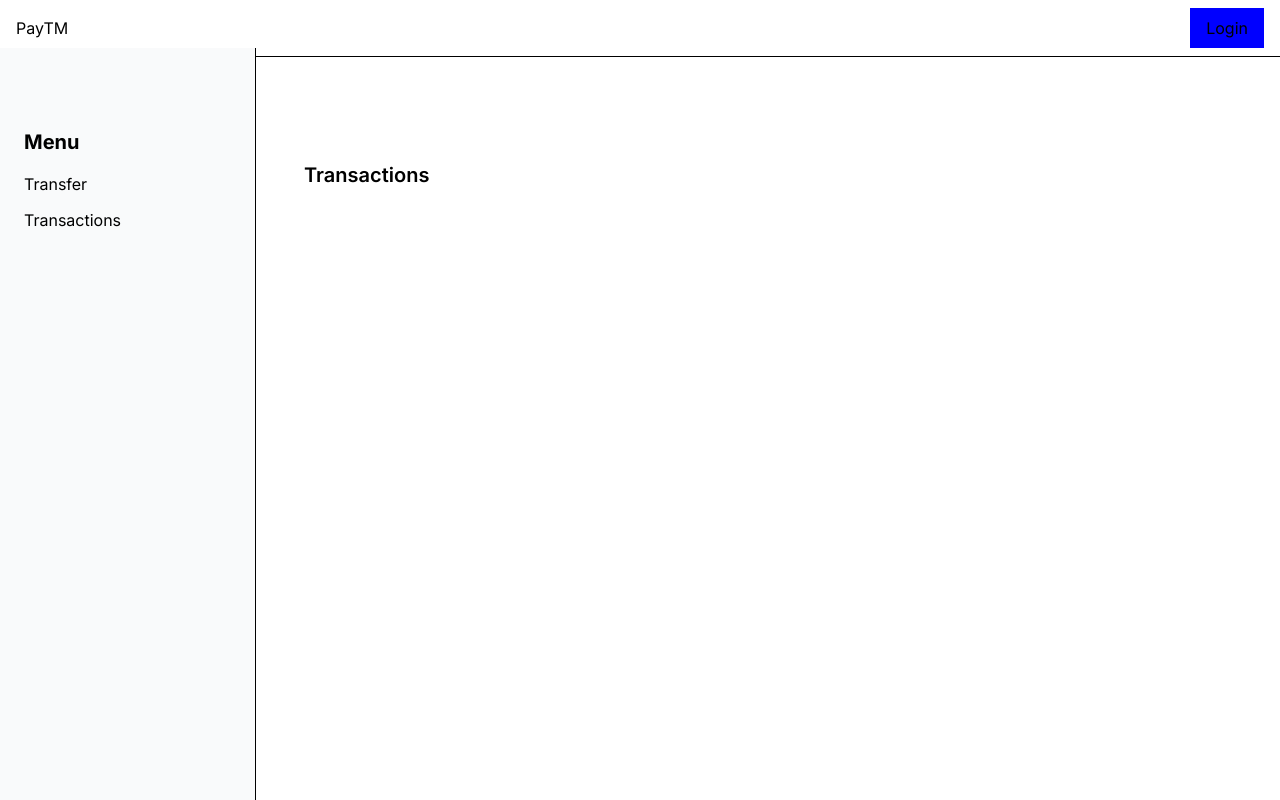
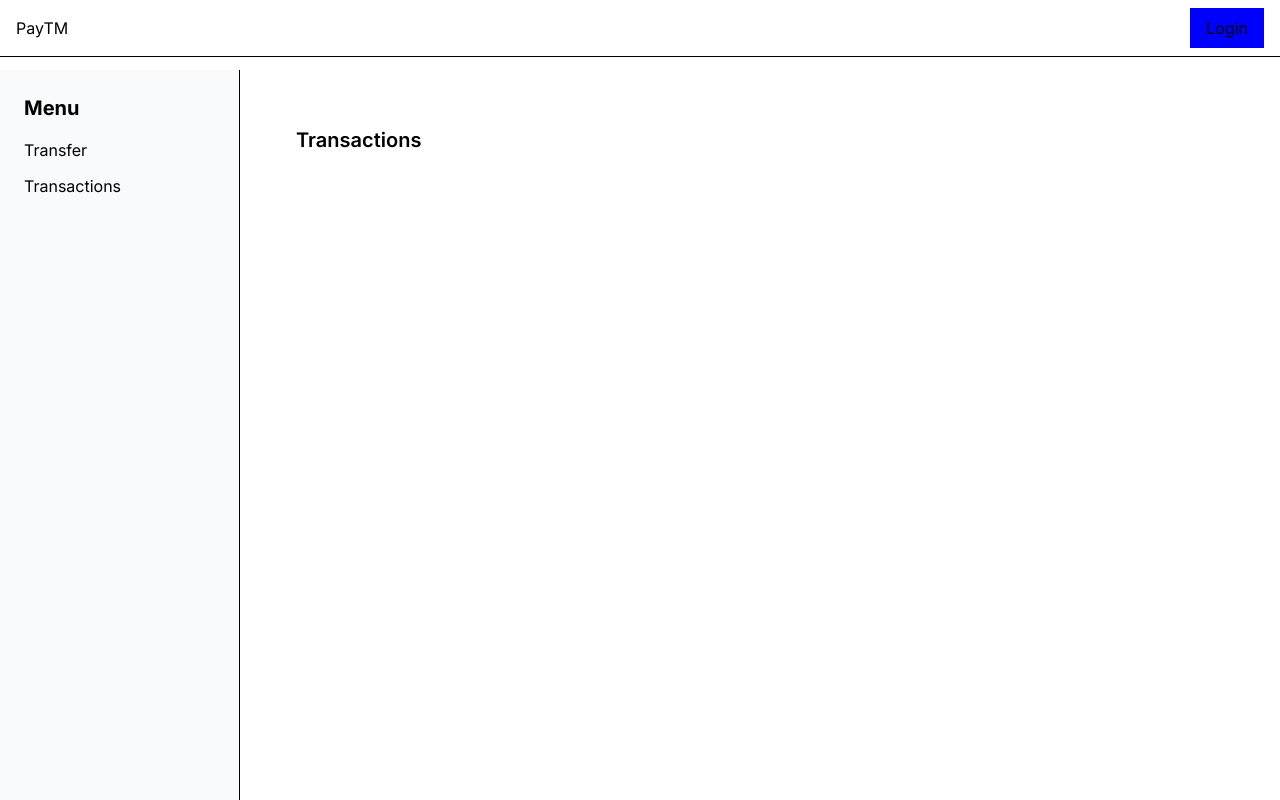
Before and after one commit to Abhinav2005-hub/paytm, a Next.js app in the folder apps/user-app/: page /dashboard/transactions in a window 1280 px wide. Built offline with nearby package versions, Linux system fonts and the light colour scheme; no server answers.

Commit message:
adjust padding

```diff
--- a/apps/user-app/app/dashboard/layout.tsx
+++ b/apps/user-app/app/dashboard/layout.tsx
@@ -9,19 +9,22 @@ export default function DashboardLayout({ children }: { children: React.ReactNod
   const { data: session } = useSession();
 
   return (
-    <div>
-      {/* TOP APPBAR WITH LOGOUT BUTTON */}
-      <Appbar
-        user={session?.user ?? null}
-        onSignin={() => signIn("credentials")}
-        onSignout={() => signOut()}
-      />
+    <div className="min-h-screen">
+      {/* TOP APPBAR (Fixed) */}
+      <div className="fixed top-0 left-0 right-0 z-20">
+        <Appbar
+          user={session?.user ?? null}
+          onSignin={() => signIn("credentials")}
+          onSignout={() => signOut()}
+        />
+      </div>
 
-      {/* Main layout */}
-      <div className="flex">
+      {/* MAIN */}
+      <div className="flex pt-[70px]">
+        {/* 70px = Appbar height */}
 
-        {/* Sidebar */}
-        <div className="w-64 border-r h-screen p-6 bg-gray-50 pt-20 fixed left-0 top-12">
+        {/* SIDEBAR */}
+        <div className="w-60 fixed left-0 top-[70px] h-screen border-r bg-gray-50 p-6">
           <h2 className="text-xl font-bold mb-4">Menu</h2>
 
           <div className="flex flex-col gap-3">
@@ -35,8 +38,10 @@ export default function DashboardLayout({ children }: { children: React.ReactNod
           </div>
         </div>
 
-        {/* Page Content */}
-        <div className="flex-1 pt-20 ml-64 p-6">{children}</div>
+        {/* PAGE CONTENT */}
+        <div className="ml-60 w-full p-8">
+          {children}
+        </div>
       </div>
     </div>
   );
--- a/apps/user-app/app/dashboard/transfer/page.tsx
+++ b/apps/user-app/app/dashboard/transfer/page.tsx
@@ -48,7 +48,7 @@ export default async function Page() {
 
   // Render UI
   return (
-    <div className="w-screen">
+    <div className="w-full px-8">
       <div className="text-4xl text-[#6a51a6] pt-8 mb-8 font-bold">
         Transfer
       </div>
```
